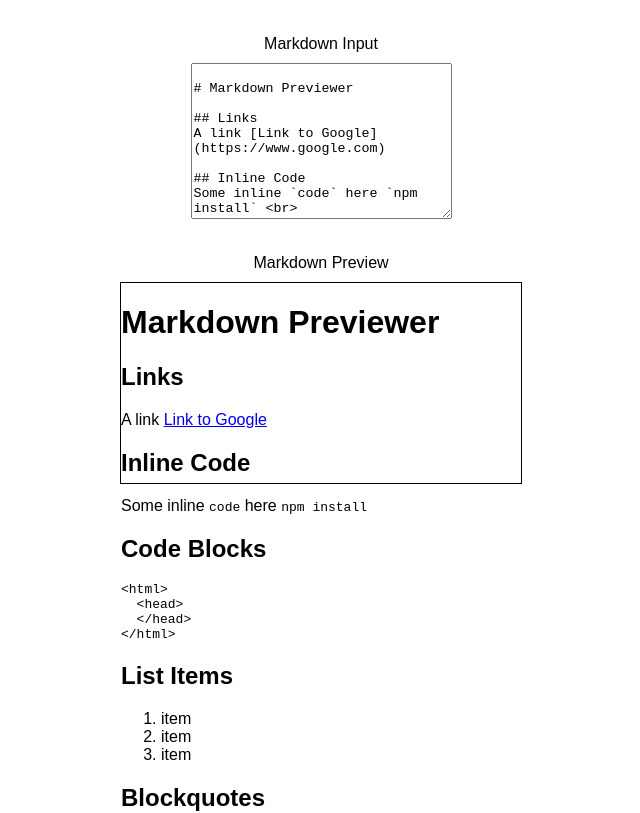
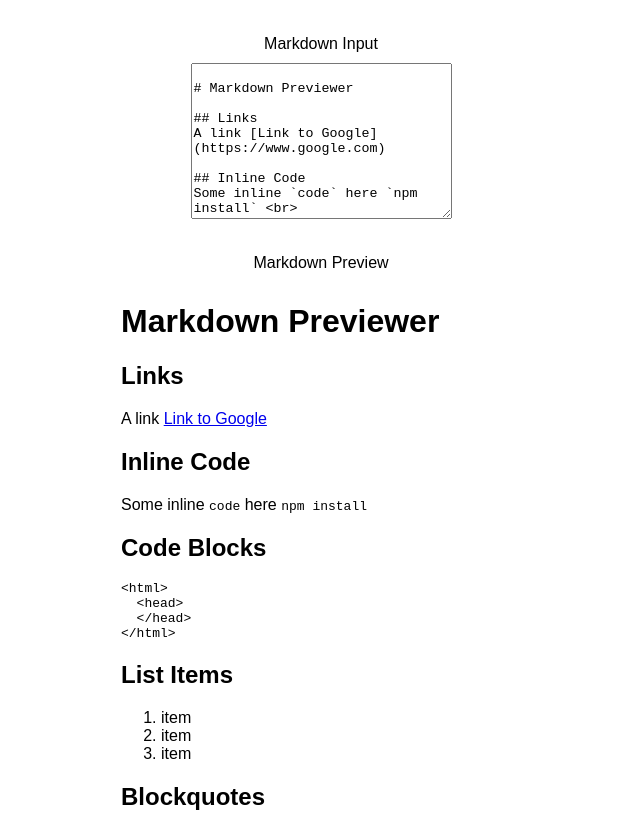
Before and after one commit to hewhodevs/markdown-previewer, a React (Create React App) app: page / in a window 1280 px wide. Shown: the top 813 px of the page, without its empty margins (319-959 px from the left). Built offline with nearby package versions, Linux system fonts and the light colour scheme.

Commit message:
removed border from markdown preview area

```diff
--- a/src/MarkdownPreviewer.jsx
+++ b/src/MarkdownPreviewer.jsx
@@ -58,7 +58,6 @@ const TextAreaContainer = styled.div`
 `;
 
 const PreviewContainer = styled.div`
-  border: 1px solid #000000;
   width: 400px;
   height: 200px;
 `;
```
